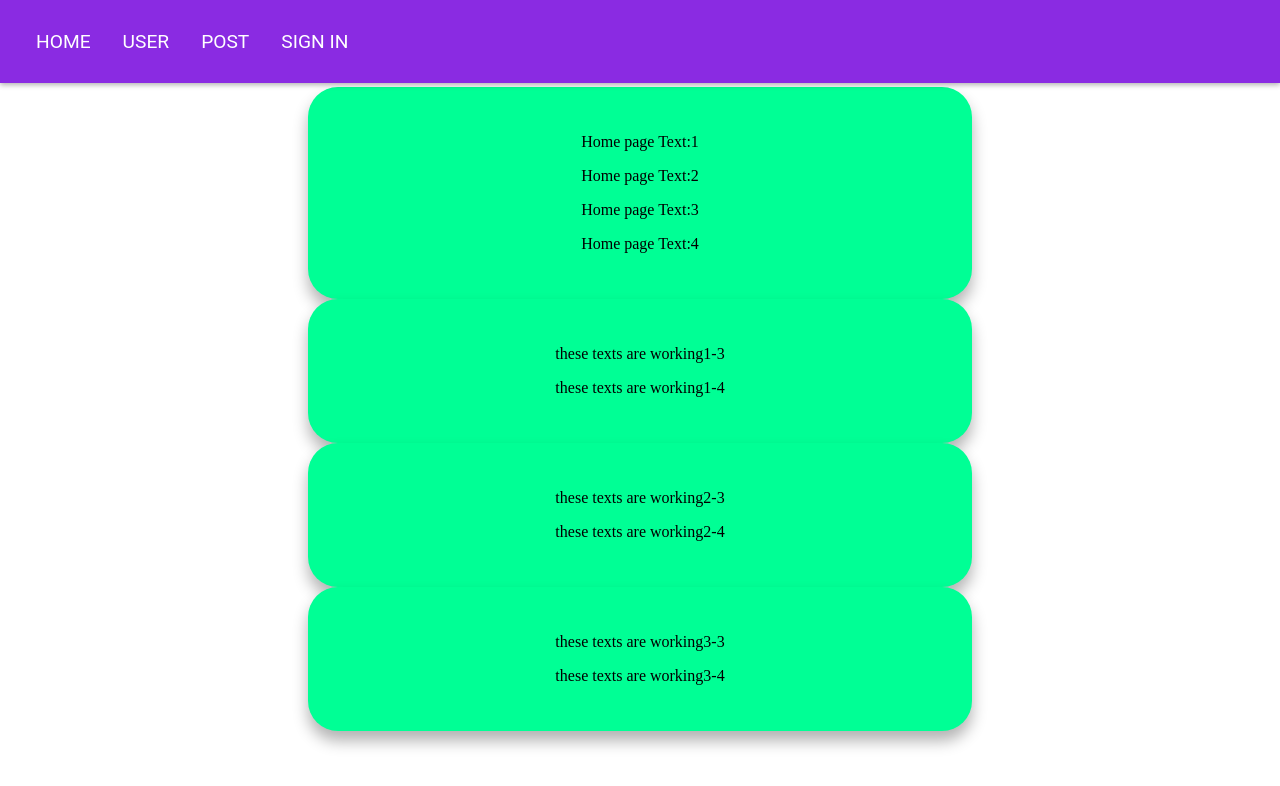
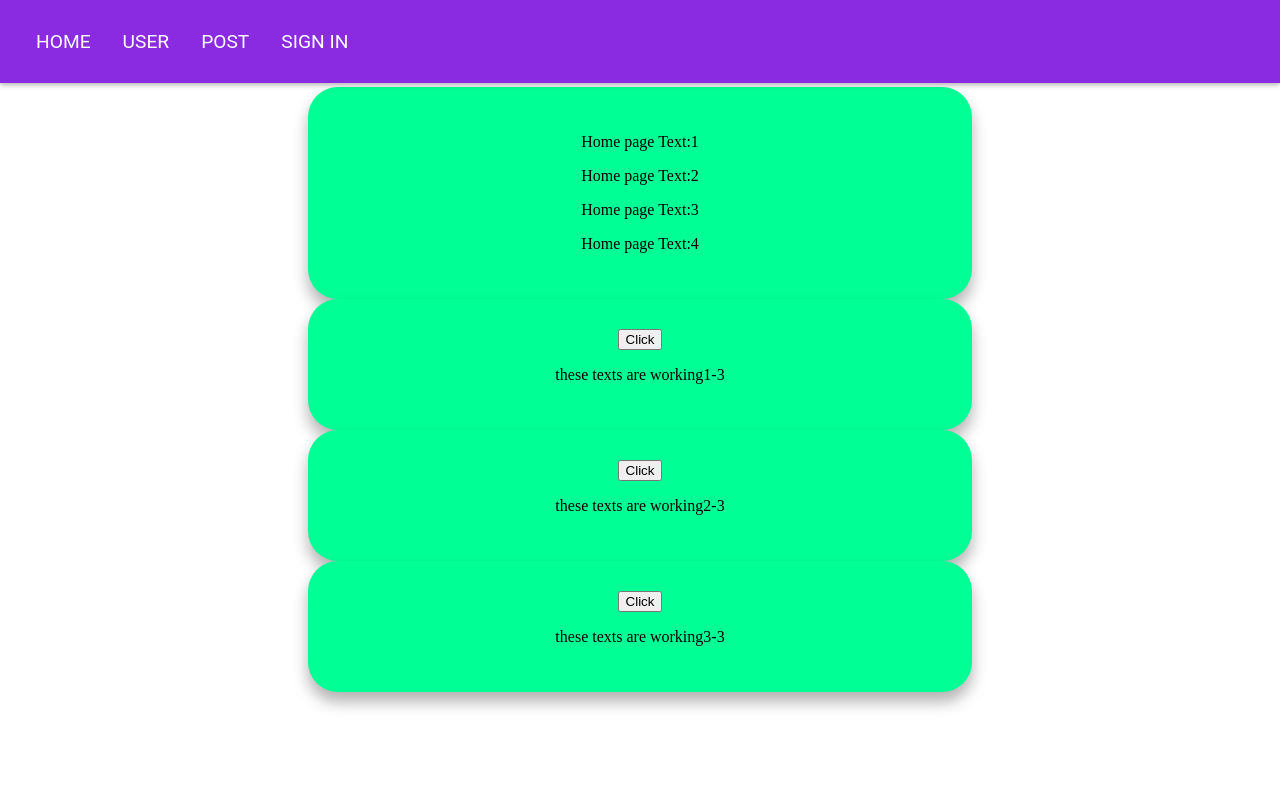
Before and after one commit to Dhineshkumaru/mydata-app, an Angular app: page / in a window 1280 px wide. Shown: the top 786 px of the page. Built offline with nearby package versions, Linux system fonts and the light colour scheme.

Commit message:
Hidding element using Toogle.

```diff
--- a/src/app/admin/home/home.component.html
+++ b/src/app/admin/home/home.component.html
@@ -1,18 +1,20 @@
 <div class="works-style">
    <div>
-    <p>Home page Text:1</p>
-    <p>Home page Text:2</p>
-    <p>Home page Text:3</p>
-    <p>Home page Text:4</p>
+      <p>Home page Text:1</p>
+      <p>Home page Text:2</p>
+      <p>Home page Text:3</p>
+      <p>Home page Text:4</p>
 
    </div>
-   <div  *ngFor="let items of strArrs1" >
-      <p >{{items.strline2}}</p>
-      <p [hidden]="false">{{items.strline3}}</p>
-    </div   >
+   <div *ngFor="let items of strArrs1">
+      <button (click)="toggle(items)">Click</button>
+      <p>{{items.strline2}}</p>
+      <p [hidden]="items.hide">{{items.strline3}}</p>
+   </div>
    <div *ngFor="let strArr of strArrs" hidden>
       <h4 hidden>{{strArr.strline}}</h4>
       <h4 [hidden]="true">{{strArr.strline1}}</h4>
-    </div>
+   </div>
+
 
 </div>
--- a/src/app/admin/home/home.component.ts
+++ b/src/app/admin/home/home.component.ts
@@ -6,7 +6,6 @@ import { Component, OnInit } from '@angular/core';
   styleUrls: ['./home.component.css']
 })
 export class HomeComponent implements OnInit {
-  // strArrs: Object[];
   strArrs = [
     {
       strline:'these texts are working1-1',
@@ -24,33 +23,26 @@ export class HomeComponent implements OnInit {
   strArrs1 = [
     {
       strline2:'these texts are working1-3',
-      strline3:'these texts are working1-4'
+      strline3:'these texts are working1-4',
+      hide: true
     },
     {
       strline2:'these texts are working2-3',
-      strline3:'these texts are working2-4'
+      strline3:'these texts are working2-4',
+      hide: true
     },
     {
       strline2:'these texts are working3-3',
-      strline3:'these texts are working3-4'
+      strline3:'these texts are working3-4',
+      hide: true
     }
   ];
 
+  toggle(items:any){
+    items.hide = !items.hide
+  }
+
   constructor() {
-    // this.strArrs = [
-    //   {
-    //     strline:'these texts are working1',
-    //     strline1:'these texts are working2'
-    //   },
-    //   {
-    //     strline:'these texts are working3',
-    //     strline1:'these texts are working4'
-    //   },
-    //   {
-    //     strline:'these texts are working5',
-    //     strline1:'these texts are working6'
-    //   }
-    // ];
    }
 
   ngOnInit(): void {
```
